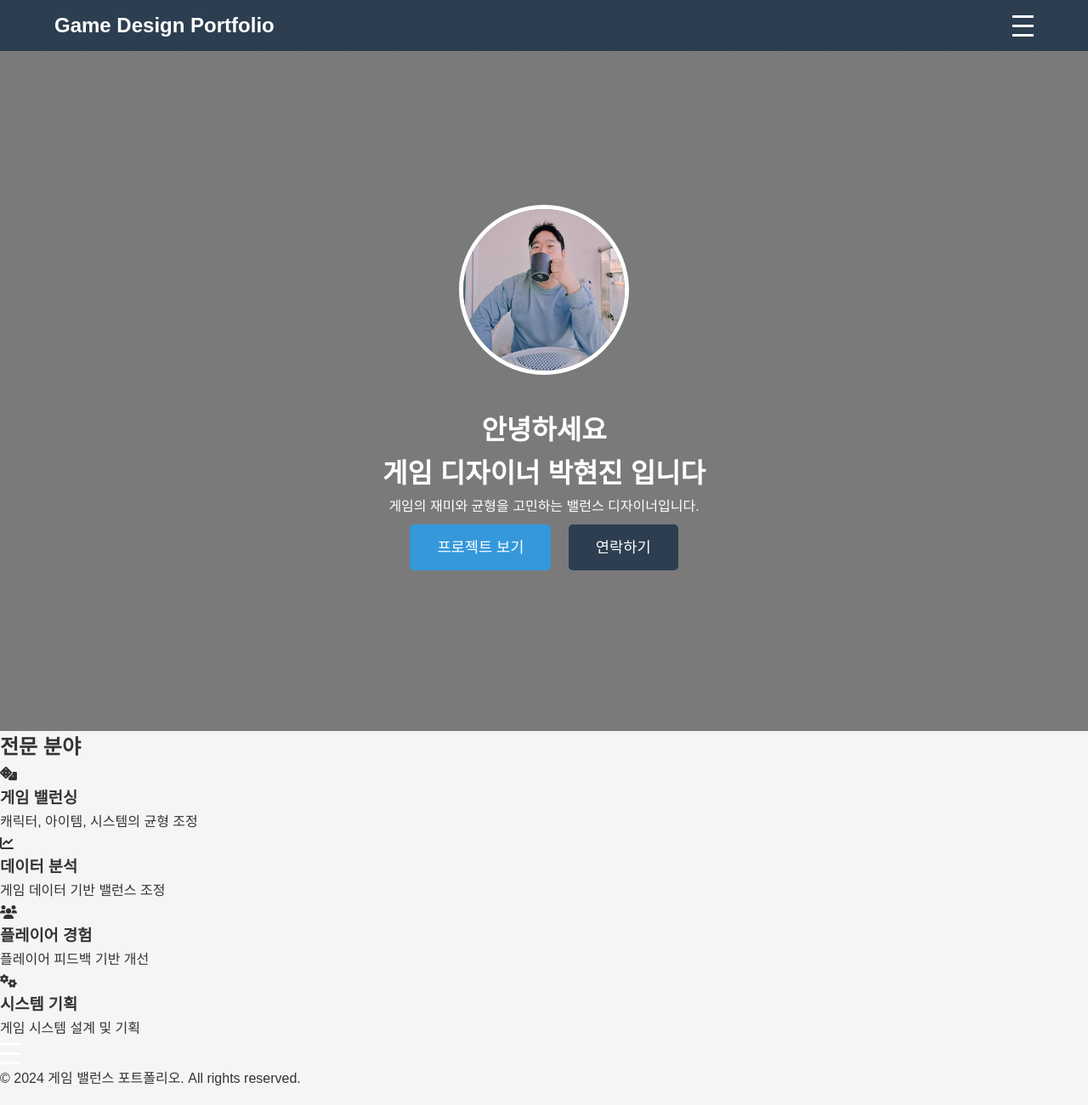
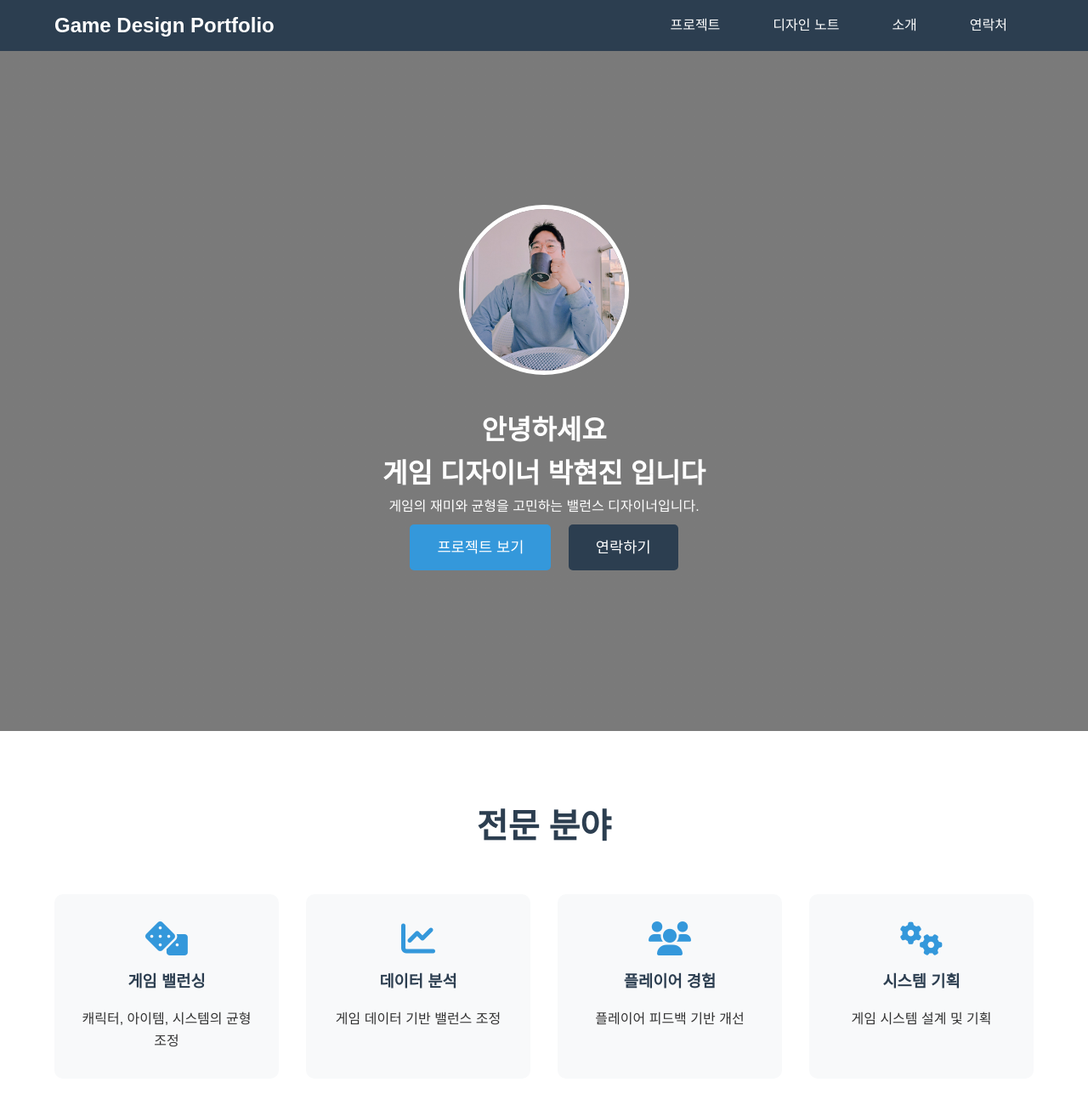
Before and after one commit to ddkerty/Hyunjin.github.io, a plain HTML site: page index.html in a window 1280 px wide. Shown: the top 1300 px of the page at 85% size. Drawn offline with Linux system fonts and the light colour scheme.

Commit message:
ㅇㄹㅇㄹ

```diff
--- a/css/styles.css
+++ b/css/styles.css
@@ -4,6 +4,9 @@
   padding: 0;
   box-sizing: border-box;
 }
+
+/* Font Awesome 6 적용 */
+@import url("https://cdnjs.cloudflare.com/ajax/libs/font-awesome/6.0.0/css/all.min.css");
 
 body {
   font-family: 'Noto Sans KR', sans-serif;
@@ -35,9 +38,30 @@ body {
   font-weight: bold;
 }
 
-/* 햄버거 메뉴 버튼 스타일 */
+/* 네비게이션 메뉴 (PC 기본 표시) */
+.nav-links {
+  display: flex;
+  list-style: none;
+}
+
+.nav-links li {
+  padding: 0 15px;
+}
+
+.nav-links li a {
+  color: #fff;
+  text-decoration: none;
+  padding: 0.5rem 1rem;
+  transition: color 0.3s ease;
+}
+
+.nav-links li a:hover {
+  color: #3498db;
+}
+
+/* 햄버거 메뉴 (모바일 전용) */
 .hamburger {
-  display: flex; /* 모바일에서 보이도록 */
+  display: none; /* 기본적으로 안 보이게 */
   flex-direction: column;
   cursor: pointer;
   position: relative;
@@ -52,36 +76,42 @@ body {
   transition: all 0.3s;
 }
 
-/* 네비게이션 메뉴 */
+/* 모바일 전용 네비게이션 */
+@media (max-width: 767px) {
+  .hamburger {
+    display: flex; /* 모바일에서만 표시 */
+  }
+
   .nav-links {
-  display: none;
+    display: none; /* 기본적으로 숨김 */
+    flex-direction: column;
     position: absolute;
-  top: 60px; /* 네비게이션 아래로 위치 */
-  right: 0; /* 오른쪽 정렬 */
+    top: 60px;
+    right: 0;
     background-color: #2c3e50;
     width: 200px;
-  flex-direction: column;
     text-align: right;
+    border-radius: 8px;
     padding: 1rem 0;
-  border-radius: 8px;
   }
 
-.nav-links li {
-  list-style: none;
-  padding: 10px 20px;
+  .nav-active {
+    display: flex; /* 햄버거 클릭 시 표시 */
+  }
 }
 
-.nav-links li a {
-  display: block;
-  color: white;
-  text-decoration: none;
-  padding: 10px;
+/* PC에서 햄버거 숨기고 네비게이션 항상 표시 */
+@media (min-width: 768px) {
+  .hamburger {
+    display: none;
   }
 
-/* 햄버거 버튼이 클릭됐을 때 메뉴 보이게 */
-.nav-active {
-  display: flex;
-  flex-direction: column;
+  .nav-links {
+    display: flex !important;
+    position: static;
+    background: none;
+    width: auto;
+  }
 }
 
 /* 히어로 섹션 */
@@ -129,3 +159,47 @@ body {
   background-color: #2c3e50;
   color: #fff;
 }
+
+/* 전문 분야 섹션 (카드 레이아웃) */
+.expertise {
+  padding: 5rem 5%;
+  background-color: #fff;
+  text-align: center;
+}
+
+.expertise h2 {
+  margin-bottom: 3rem;
+  font-size: 2.5rem;
+  color: #2c3e50;
+}
+
+.expertise-grid {
+  display: grid;
+  grid-template-columns: repeat(auto-fit, minmax(200px, 1fr));
+  gap: 2rem;
+  max-width: 1200px;
+  margin: 0 auto;
+}
+
+.expertise-card {
+  background-color: #f8f9fa;
+  padding: 2rem;
+  border-radius: 10px;
+  text-align: center;
+  transition: transform 0.3s ease;
+}
+
+.expertise-card:hover {
+  transform: translateY(-10px);
+}
+
+.expertise-card i {
+  font-size: 2.5rem;
+  color: #3498db;
+  margin-bottom: 1rem;
+}
+
+.expertise-card h3 {
+  margin-bottom: 1rem;
+  color: #2c3e50;
+}
--- a/index.html
+++ b/index.html
@@ -41,22 +41,25 @@
     <h2>전문 분야</h2>
     <div class="expertise-grid">
       <div class="expertise-card">
-        <i class="fas fa-dice"></i>
+        <i class="fa-solid fa-dice"></i>
         <h3>게임 밸런싱</h3>
         <p>캐릭터, 아이템, 시스템의 균형 조정</p>
       </div>
+
       <div class="expertise-card">
-        <i class="fas fa-chart-line"></i>
+        <i class="fa-solid fa-chart-line"></i>
         <h3>데이터 분석</h3>
         <p>게임 데이터 기반 밸런스 조정</p>
       </div>
+
       <div class="expertise-card">
-        <i class="fas fa-users"></i>
+        <i class="fa-solid fa-users"></i>
         <h3>플레이어 경험</h3>
         <p>플레이어 피드백 기반 개선</p>
       </div>
+
       <div class="expertise-card">
-        <i class="fas fa-cogs"></i>
+        <i class="fa-solid fa-cogs"></i>
         <h3>시스템 기획</h3>
         <p>게임 시스템 설계 및 기획</p>
       </div>
```
Lines whose indentation alone changed are shown as unchanged.
